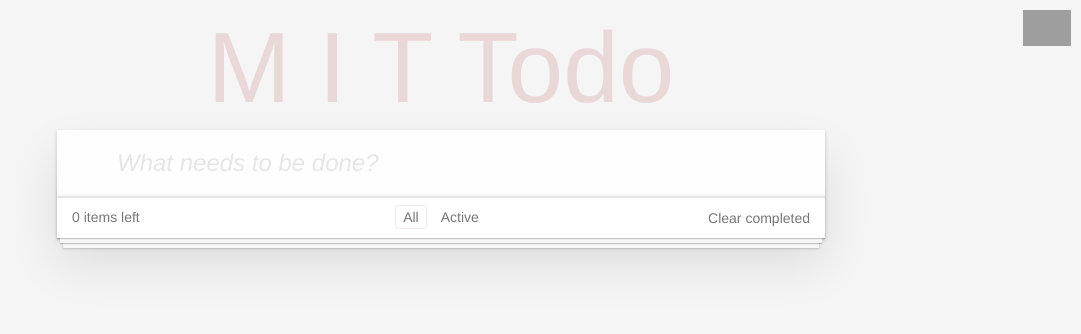
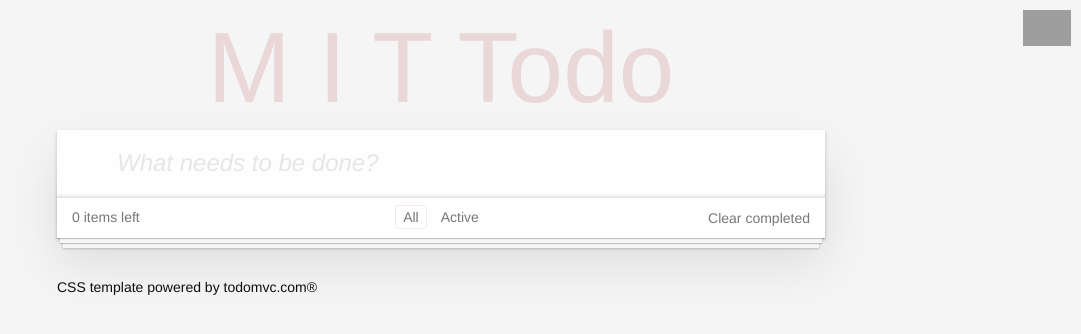
Before and after one commit to vikbert/react-MIT-todo, a React (Create React App) app: page / in a window 1280 px wide. Shown: the top 334 px of the page, without its empty margins (199-1280 px from the left). Built offline with nearby package versions, Linux system fonts and the light colour scheme; grey boxes are pictures that could not be loaded.

Commit message:
declare the usage of template by todomvc

```diff
--- a/src/App.js
+++ b/src/App.js
@@ -140,6 +140,7 @@ class App extends Component {
             />
           </footer>
         </section>
+        <span>CSS template powered by todomvc.com®</span>
       </div>
     );
   }
```
